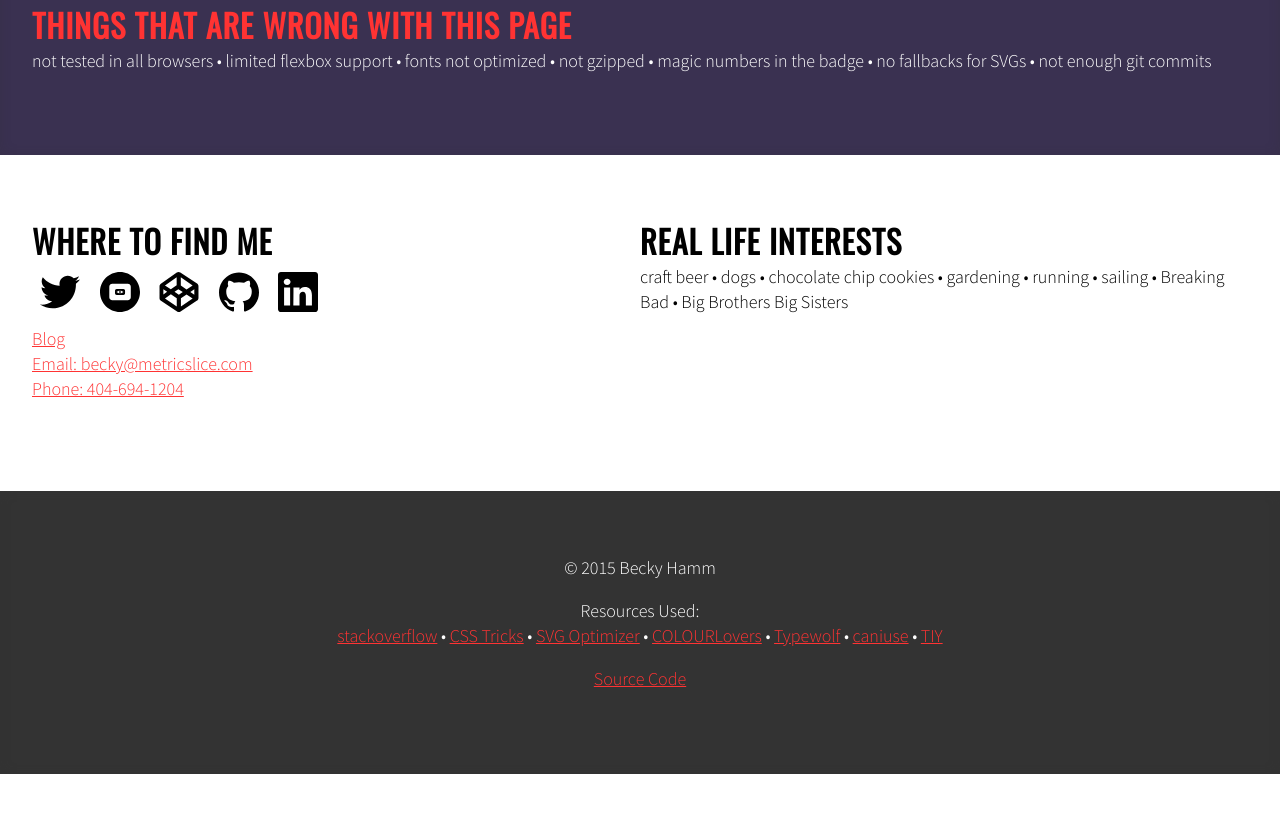
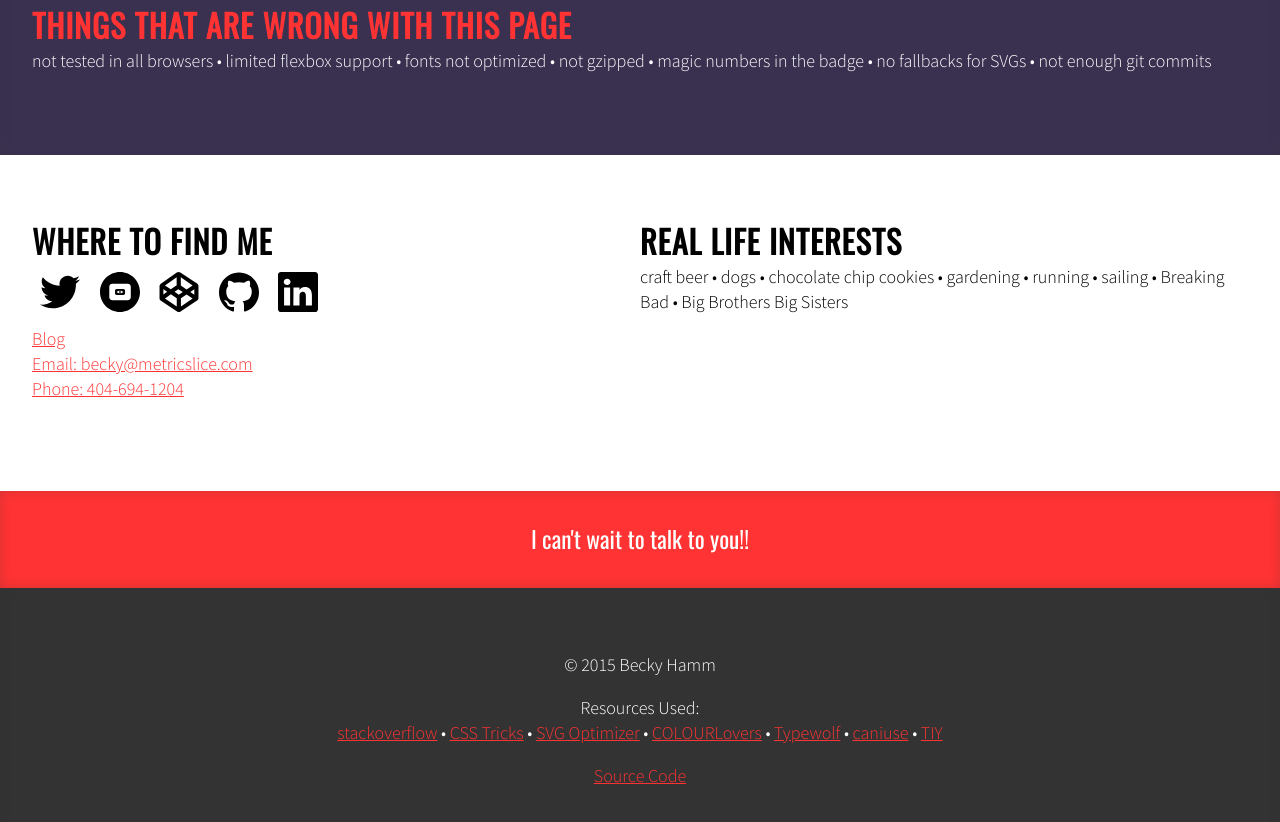
Before and after one commit to thebeckyhamm/wants-to-be-an-instructor, a website: page index.html in a window 1280 px wide. Shown: the part 2920-3742 px from the top of the page. Before the commit the page ends 3694 px from the top, so only its background shows below. Drawn offline with nearby package versions, Linux system fonts and the light colour scheme.

Commit message:
add talk to you message

```diff
--- a/index.html
+++ b/index.html
@@ -152,6 +152,9 @@
 
         </div>
     </section>
+    <section class="bg-red box box-condensed section">
+        <h4 class="no-margin text-center text-larger">I can't wait to talk to you!!</h4>
+    </section>
     <footer class="footer text-center bg-gray box">
         <p>&copy; 2015 Becky Hamm</p>
         <span>Resources Used:</span>
--- a/sass/_helpers.scss
+++ b/sass/_helpers.scss
@@ -14,9 +14,13 @@
 }
 
 .text-larger {
-    font-size: 5em;
+    font-size: 130%;
 }
 
 .text-smaller {
     font-size: 80%;
 }
+
+.no-margin {
+    margin: 0;
+}
--- a/sass/_layout.scss
+++ b/sass/_layout.scss
@@ -31,6 +31,13 @@ body {
     }
 }
 
+.box-condensed {
+    padding: 1rem;
+    @include bp($mama-bear) {
+        padding: 2rem 1rem;
+    }
+}
+
 .main {
     margin: .5rem;
     @include bp($baby-bear) {
```
Also changed, not shown: styles.css.
